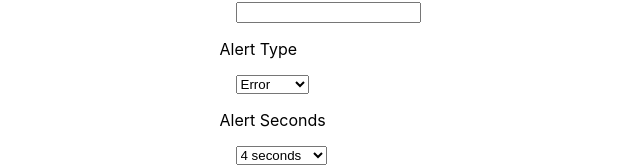
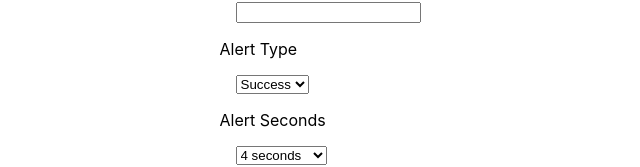
Before and after one commit to konyan/my-alert, a React (Create React App) app: page / in a window 1280 px wide. Shown: the part 332-499 px from the top of the page, without its empty margins (312-952 px from the left). Built offline with nearby package versions, Linux system fonts and the light colour scheme.

Commit message:
add title

```diff
--- a/src/App.css
+++ b/src/App.css
@@ -45,6 +45,13 @@
   100% {
     margin-left: 120%;
   }
+}
+
+.alert-item h3 {
+  font-size: 1.4rem;
+  color: black;
+  margin: 0.4rem;
+  font-style: normal;
 }
 
 .alert-item p {
--- a/src/App.js
+++ b/src/App.js
@@ -1,13 +1,13 @@
 import './App.css';
-import AlertProvider from './components/alert/AlertProvider';
+import AlertManager from './components/alert/AlertManager';
 import Button from './components/button/button';
 
 function App() {
   return (
     <div className='App'>
-      <AlertProvider>
+      <AlertManager>
         <Button />
-      </AlertProvider>
+      </AlertManager>
     </div>
   );
 }
--- a/src/components/alert/Alert.js
+++ b/src/components/alert/Alert.js
@@ -56,6 +56,7 @@ const Alert = (props) => {
       <span onClick={handleCloseAlert} className='close'>
         X
       </span>
+      <h3>{props.title}</h3>
       <p>{props.message}</p>
       <div className='bar' style={{ width: `${width}%` }}></div>
     </div>
--- a/src/components/alert/AlertProvider.js
+++ b/src/components/alert/AlertManager.js
@@ -4,7 +4,7 @@ import Alert from './Alert';
 
 export const AlertContext = createContext();
 
-const AlertProvider = (props) => {
+const AlertManager = (props) => {
   const [state, dispatch] = useReducer((state, action) => {
     switch (action.type) {
       case 'ADD_ALERT':
@@ -29,4 +29,4 @@ const AlertProvider = (props) => {
   );
 };
 
-export default AlertProvider;
+export default AlertManager;
--- a/src/components/button/button.js
+++ b/src/components/button/button.js
@@ -1,5 +1,5 @@
 import { useContext, useReducer, useState } from 'react';
-import { AlertContext } from '../alert/AlertProvider';
+import { AlertContext } from '../alert/AlertManager';
 
 const formReducer = (state, event) => {
   return {
@@ -10,7 +10,10 @@ const formReducer = (state, event) => {
 
 const Button = () => {
   const dispatch = useContext(AlertContext);
-  const [formData, setFormData] = useReducer(formReducer, {});
+  const [formData, setFormData] = useReducer(formReducer, {
+    type: 'success',
+    timeLimit: 4,
+  });
 
   console.log('CONTEXT', dispatch);
 
```
